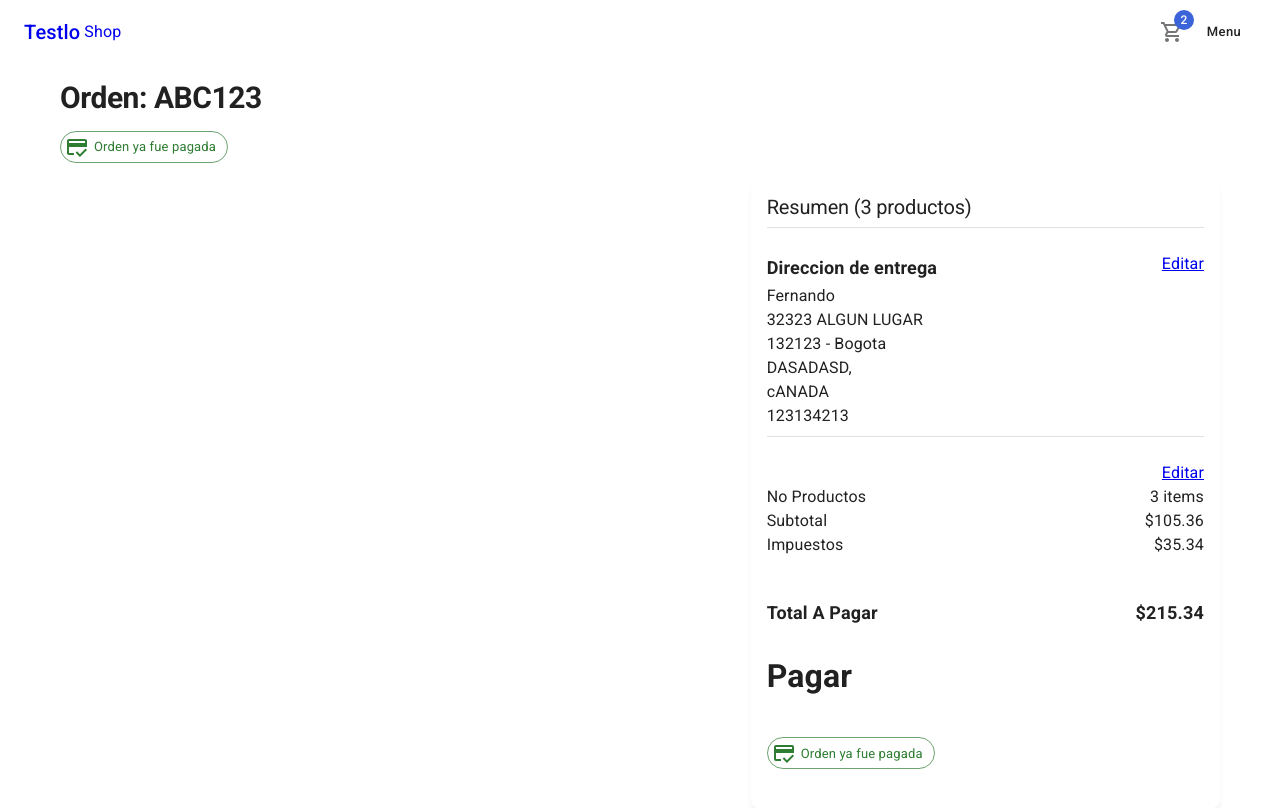
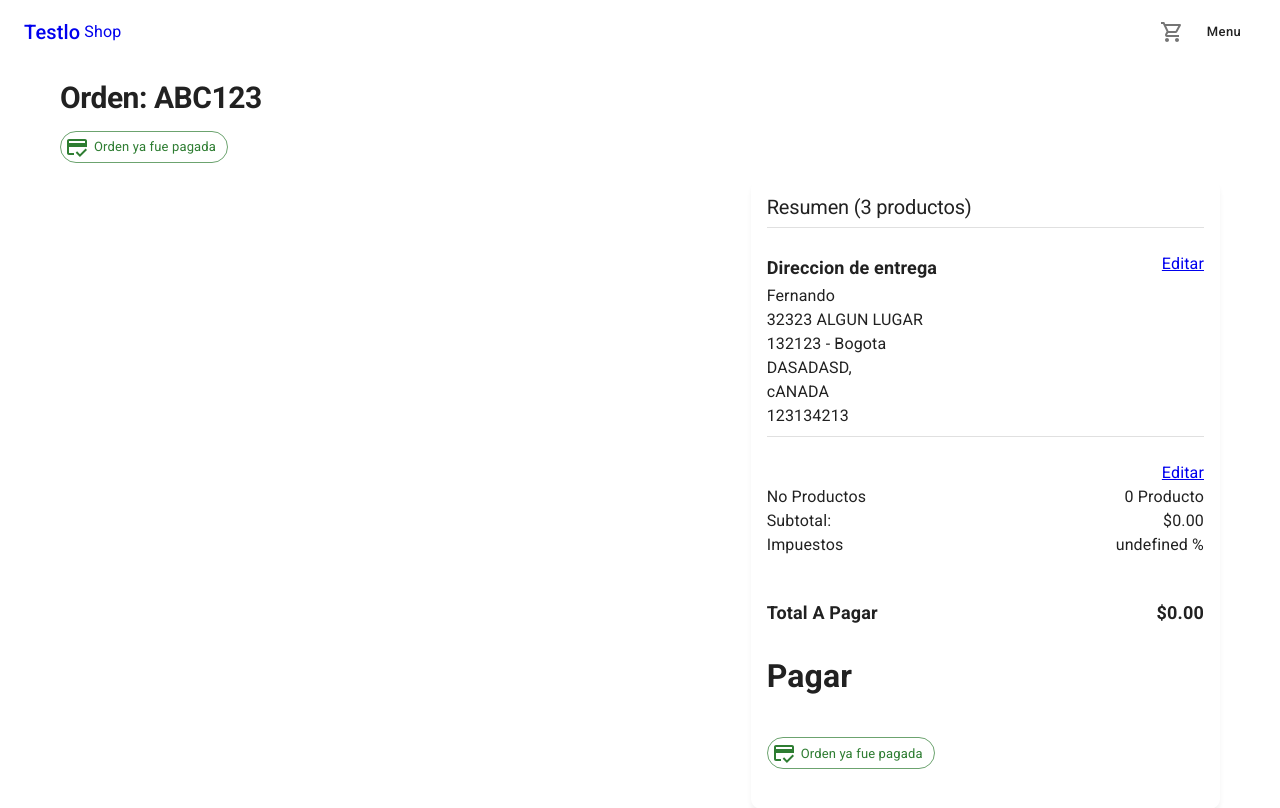
Before and after one commit to thedraxx/teslo-shop, a Next.js app: page /orders/1 in a window 1280 px wide. Shown: the top 808 px of the page. Built offline with nearby package versions, Linux system fonts and the light colour scheme.

Commit message:
finish seccion 15 - carrito de compras

```diff
--- a/src/components/cart/OrdenSummary.tsx
+++ b/src/components/cart/OrdenSummary.tsx
@@ -1,7 +1,18 @@
-import React from 'react'
+
 import { Grid, Typography } from '@mui/material';
+import React, { useContext } from 'react';
+import { CartContext } from '@/context';
+import { formatCurrency } from '@/utils/currency';
 
 export const OrdenSummary = () => {
+
+    const {
+        numberOfItems,
+        Subtotal,
+        taxRate,
+        total,
+    } = useContext(CartContext)
+
     return (
 
         <Grid container>
@@ -13,18 +24,23 @@ export const OrdenSummary = () => {
             </Grid>
             <Grid item xs={6} display={"flex"} justifyContent={"end"}>
                 <Typography>
-                    3 items
+                    {
+                        numberOfItems
+                    }
+                    {
+                        numberOfItems > 1 ? ' Productos' : ' Producto'
+                    }
                 </Typography>
             </Grid>
 
             <Grid item xs={6}>
                 <Typography>
-                    Subtotal
+                    Subtotal:
                 </Typography>
             </Grid>
             <Grid item xs={6} display={"flex"} justifyContent={"end"}>
                 <Typography>
-                    {`$${105.36}`}
+                    {`${formatCurrency(Subtotal)}`}
                 </Typography>
             </Grid>
 
@@ -36,11 +52,9 @@ export const OrdenSummary = () => {
             </Grid>
             <Grid item xs={6} display={"flex"} justifyContent={"end"}>
                 <Typography>
-                    {`$${35.34}`}
+                    {`${process.env.NEXT_PUBLIC_TAX_RATE} %`}
                 </Typography>
             </Grid>
-
-
             <Grid item xs={6} sx={{ mt: 5 }}>
                 <Typography variant='subtitle1'>
                     Total A Pagar
@@ -48,7 +62,7 @@ export const OrdenSummary = () => {
             </Grid>
             <Grid item xs={6} display={"flex"} justifyContent={"end"} sx={{ mt: 5 }}>
                 <Typography variant='subtitle1'>
-                    {`$${215.34}`}
+                    {`${formatCurrency(total)}`}
                 </Typography>
             </Grid>
         </Grid>
--- a/src/components/ui/navbar/Navbar.tsx
+++ b/src/components/ui/navbar/Navbar.tsx
@@ -6,12 +6,14 @@ import ShoppingCartOutlinedIcon from '@mui/icons-material/ShoppingCartOutlined';
 import { useRouter } from 'next/router';
 import { UiContext } from '../../../context/ui/UiContext';
 import { ClearOutlined, SearchOutlined } from '@mui/icons-material';
+import { CartContext } from '@/context';
 
 export const Navbar = () => {
     const router = useRouter()
     const { toggleSideMenu } = useContext(UiContext)
     const [isSearchVisible, setIsSearchVisible] = useState(false)
     const [searchTerm, setSearchTerm] = useState('');
+    const { numberOfItems } = useContext(CartContext)
 
     const onSearchTerm = () => {
         console.log(searchTerm)
@@ -124,7 +126,7 @@ export const Navbar = () => {
                 <NextLink href="/cart" passHref legacyBehavior>
                     <Link>
                         <IconButton>
-                            <Badge badgeContent={2} color='secondary'>
+                            <Badge badgeContent={numberOfItems} color='secondary'>
                                 <ShoppingCartOutlinedIcon />
                             </Badge>
                         </IconButton>
--- a/src/context/cart/CartContext.tsx
+++ b/src/context/cart/CartContext.tsx
@@ -3,7 +3,10 @@ import { createContext } from 'react';
 
 export interface UIContextProps {
     cart: iCartProduct[];
-
+    numberOfItems: number;
+    Subtotal: number;
+    taxRate: number;
+    total: number;
 
     // methods
     addProductToCart: (product: iCartProduct) => void;
--- a/src/context/cart/CartProvider.tsx
+++ b/src/context/cart/CartProvider.tsx
@@ -5,10 +5,18 @@ import { iCartProduct } from '@/interfaces';
 
 export interface CartState {
     cart: iCartProduct[];
+    numberOfItems: number;
+    Subtotal: number;
+    taxRate: number;
+    total: number;
 }
 
 const CART_INITIAL_STATE: CartState = {
-    cart: []
+    cart: [],
+    numberOfItems: 0,
+    Subtotal: 0,
+    taxRate: 0,
+    total: 0,
 };
 
 interface Props {
@@ -51,15 +59,19 @@ export const CartProvider = ({ children }: Props) => {
 
         const taxRate = Subtotal * Number(process.env.NEXT_PUBLIC_TAX_RATE || 0);
 
+        const total = Subtotal + taxRate;
+
         const orderSummary = {
             numberOfItems,
             Subtotal,
             taxRate,
-            total: Subtotal * (taxRate + 1)
+            total,
         }
 
-
-        console.log("orderSummary", orderSummary)
+        dispatch({
+            type: "[Cart] - Update order summary",
+            payload: orderSummary
+        })
 
     }, [state.cart])
 
--- a/src/context/cart/cartReducer.ts
+++ b/src/context/cart/cartReducer.ts
@@ -9,7 +9,16 @@ type cartActionType =
   | { type: "[Cart] - Add product"; payload: iCartProduct }
   | { type: "[Cart] - Update product in cart"; payload: iCartProduct[] }
   | { type: "[Cart] - Change cart quantity"; payload: iCartProduct }
-  | { type: "[Cart] - Remove product in cart"; payload: iCartProduct };
+  | { type: "[Cart] - Remove product in cart"; payload: iCartProduct }
+  | {
+      type: "[Cart] - Update order summary";
+      payload: {
+        numberOfItems: number;
+        Subtotal: number;
+        taxRate: number;
+        total: number;
+      };
+    };
 
 export const cartReducer = (
   state: CartState,
@@ -67,6 +76,12 @@ export const cartReducer = (
         ),
       };
 
+    case "[Cart] - Update order summary":
+      return {
+        ...state,
+        ...action.payload,
+      };
+
     default:
       return state;
   }
--- /dev/null
+++ b/src/utils/currency.ts
@@ -0,0 +1,6 @@
+export const formatCurrency = (value: number) => {
+  return new Intl.NumberFormat("en-US", {
+    style: "currency",
+    currency: "USD",
+  }).format(value);
+};
```
